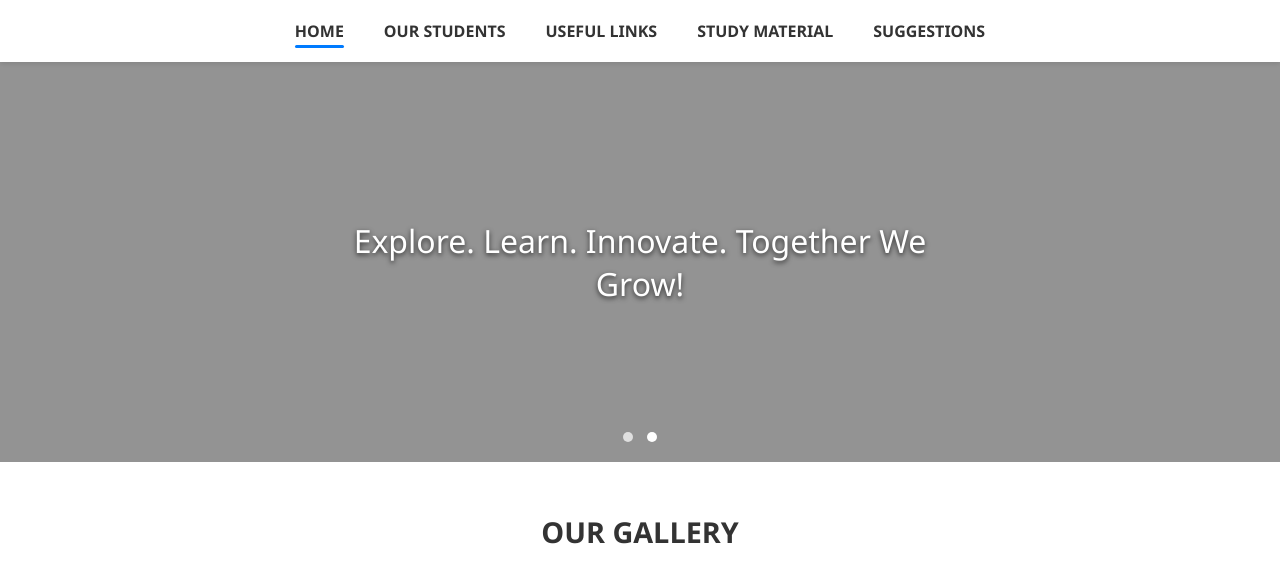
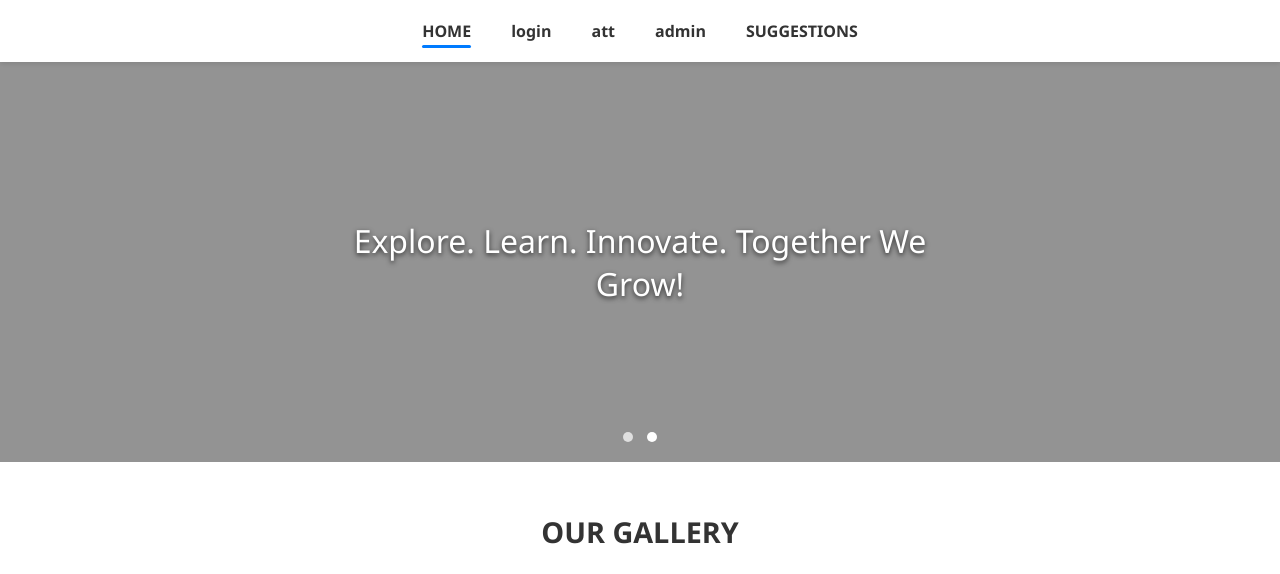
Before and after one commit to anand3114/test, a plain HTML site: page index.html in a window 1280 px wide. Shown: the top 574 px of the page. Drawn offline with Linux system fonts and the light colour scheme.

Commit message:
Update index.html

```diff
--- a/index.html
+++ b/index.html
@@ -268,9 +268,9 @@
   <!-- ✅ Navbar -->
   <nav>
     <a href="#" class="active">HOME</a>
-    <a href="students.html">OUR STUDENTS</a>
-    <a href="usefulllink.html">USEFUL LINKS</a>
-    <a href="studymaterial.html">STUDY MATERIAL</a>
+    <a href="login.html">login</a>
+    <a href="attendance.html.html">att</a>
+    <a href="admin.html.html">admin</a>
     <a href="suggestion.html">SUGGESTIONS</a>
   </nav>
 
```
